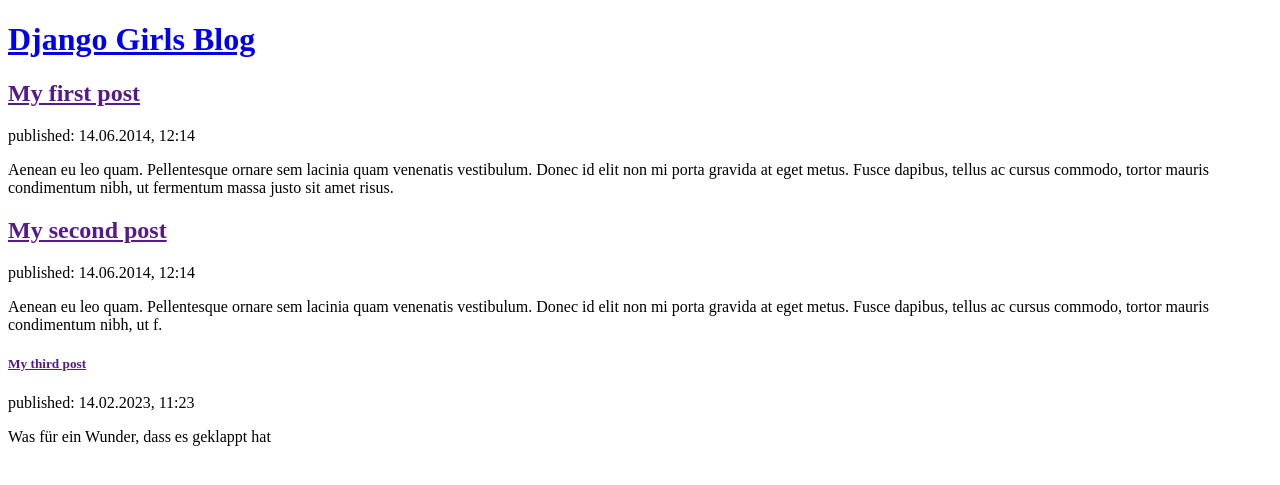
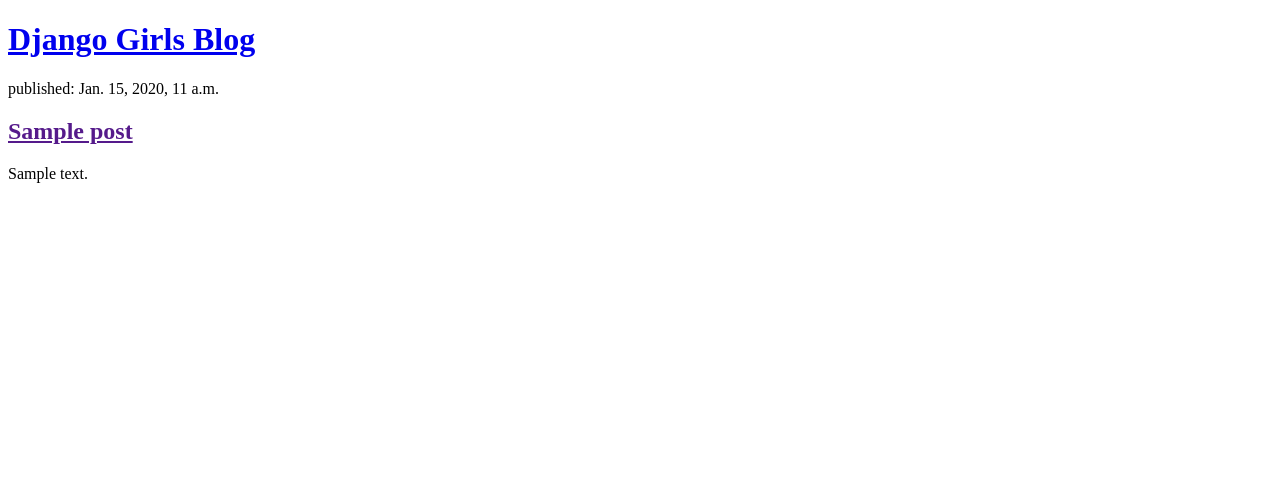
Before and after one commit to isauf/my-first-blog, a Django app: page / in a window 1280 px wide. Shown: the top 485 px of the page. Run offline with Django 3.2, Linux system fonts and the light colour scheme; tables that the repository leaves empty hold one stand-in row (values such as "Sample post").

Commit message:
Modified templates to display posts from database.

```diff
--- a/blog/templates/blog/post_list.html
+++ b/blog/templates/blog/post_list.html
@@ -8,22 +8,12 @@
             <h1><a href="/">Django Girls Blog</a></h1>
         </header>
 
-        <article>
-            <h2><a href="">My first post</a></h2>
-            <time>published: 14.06.2014, 12:14</time>
-            <p>Aenean eu leo quam. Pellentesque ornare sem lacinia quam venenatis vestibulum. Donec id elit non mi porta gravida at eget metus. Fusce dapibus, tellus ac cursus commodo, tortor mauris condimentum nibh, ut fermentum massa justo sit amet risus.</p>
-        </article>
-
-        <article>
-            <h2><a href="">My second post</a></h2>
-            <time>published: 14.06.2014, 12:14</time>
-            <p>Aenean eu leo quam. Pellentesque ornare sem lacinia quam venenatis vestibulum. Donec id elit non mi porta gravida at eget metus. Fusce dapibus, tellus ac cursus commodo, tortor mauris condimentum nibh, ut f.</p>
-        </article>
-
-        <article>
-            <h5><a href="">My third post</a></h3>
-            <time>published: 14.02.2023, 11:23</time>
-            <p>Was für ein Wunder, dass es geklappt hat</p>
-        </article>
+        {% for post in posts %}
+            <article>
+                <time>published: {{ post.published_date }}</time>
+                <h2><a href="">{{ post.title }}</a></h2>
+                <p>{{ post.text|linebreaksbr }}</p>
+            </article>
+        {% endfor %}
     </body>
 </html>
--- a/blog/views.py
+++ b/blog/views.py
@@ -1,6 +1,7 @@
 from django.shortcuts import render
+from django.utils import timezone
+from .models import Post
 
 def post_list(request):
-    return render(request, 'blog/post_list.html', {})
-
-# Create your views here.
+    posts = Post.objects.filter(published_date__lte=timezone.now()).order_by('published_date')
+    return render(request, 'blog/post_list.html', {'posts': posts})
--- /dev/null
+++ b/myenv/pyvenv.cfg
@@ -0,0 +1,5 @@
+home = C:\Users\iaufd\AppData\Local\Programs\Python\Python311
+include-system-site-packages = false
+version = 3.11.1
+executable = C:\Users\iaufd\AppData\Local\Programs\Python\Python311\python.exe
+command = C:\Users\iaufd\AppData\Local\Programs\Python\Python311\python.exe -m venv C:\Users\iaufd\OneDrive\djangogirls\myenv
```
Also changed, not shown: 11 other files.
